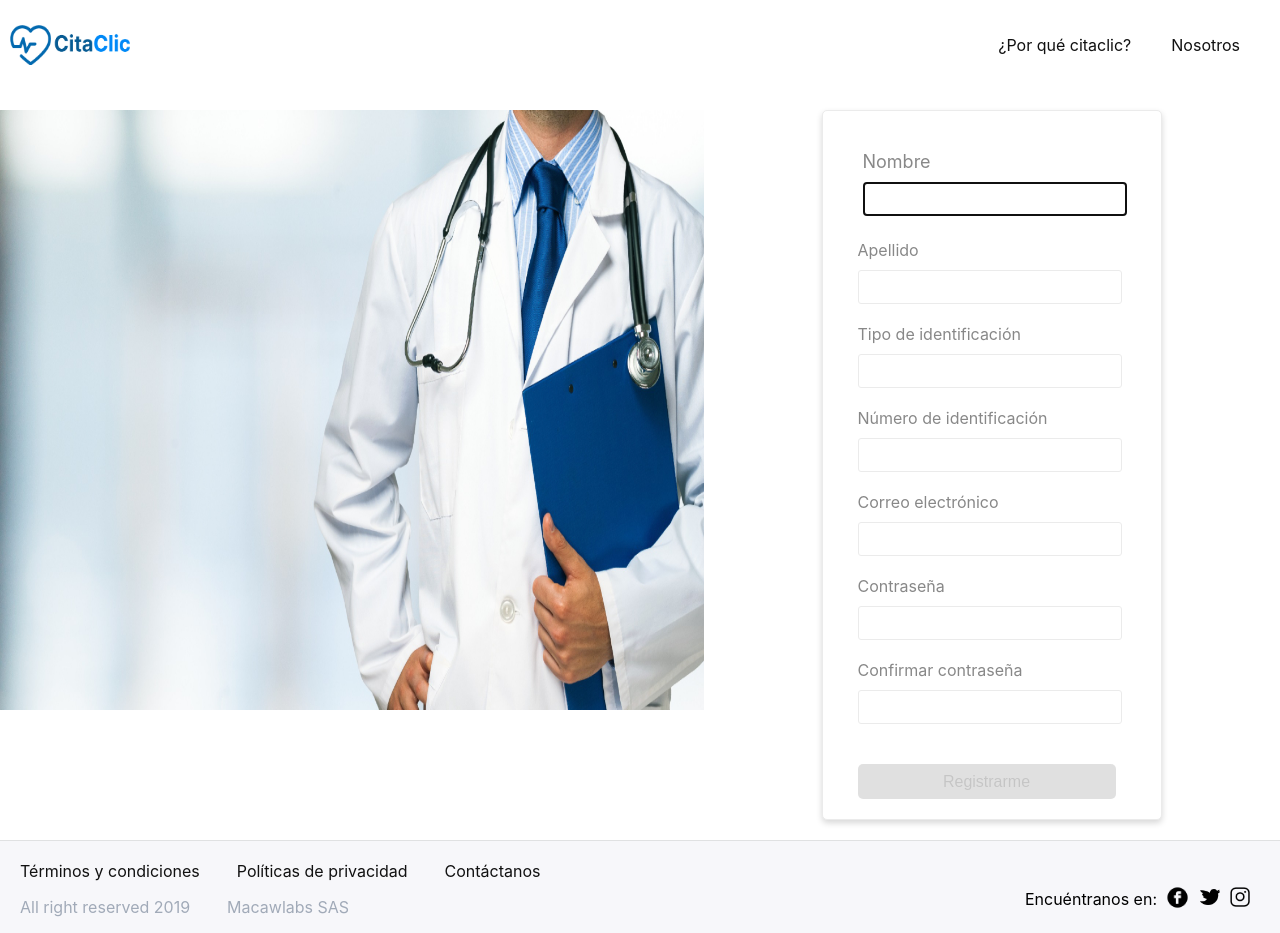
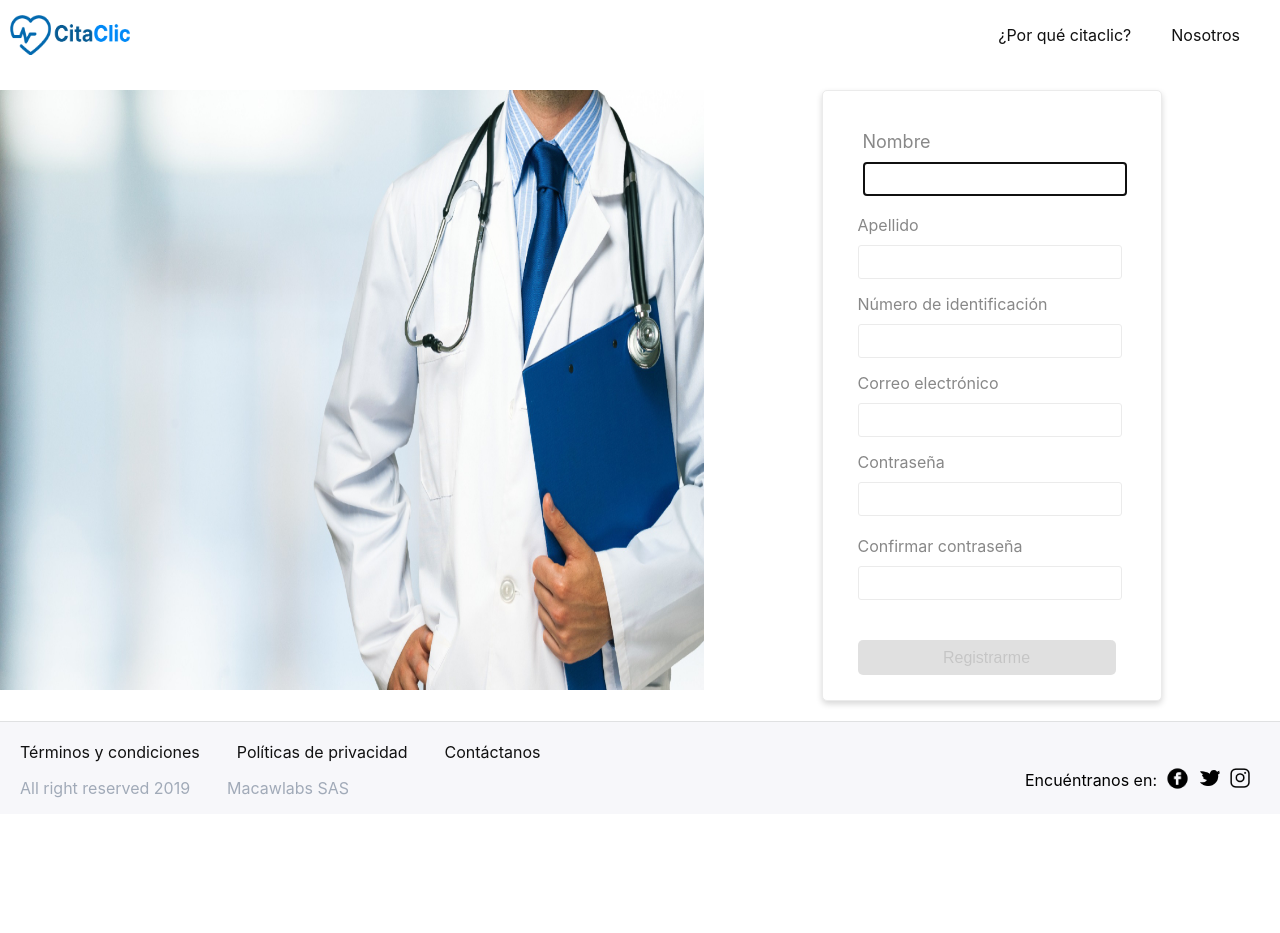
Before and after one commit to davidlondonor/Citaclic, a React (Create React App) app: page /registro in a window 1280 px wide. After the commit the page ends 814 px from the top, so only its background shows below. Built offline with nearby package versions, Linux system fonts and the light colour scheme.

Commit message:
algunos detalles

```diff
--- a/src/home/menu.css
+++ b/src/home/menu.css
@@ -6,7 +6,7 @@
   }
   .nav{
     color: #111111;
-    padding: 25px 20px;
+    padding: 15px 20px;
     cursor: pointer;
     text-decoration: none;
   }
--- a/src/signUP/SignUP.css
+++ b/src/signUP/SignUP.css
@@ -6,7 +6,7 @@ div .container-signup {
 .SignUP{
   display: flex;
   justify-content: center;
-  padding: 20px 20px;
+  padding: 25px 20px;
   width: 298px;
   background-color: #FFFFFF;
   border-radius: 5px;
@@ -26,7 +26,7 @@ div .container-signup {
 .password, .name, .lastName, .email, .mobile, .document-type, .number-document{
   flex-direction: column;
   display: flex;
-  padding-top: 20px;
+  padding-top: 15px;
 }
 .boton-signUp{
   margin-top: 20px;
@@ -53,7 +53,7 @@ div .container-signup {
 .img-signup{
   flex-basis: 55%;
   height: 600px;
-  width: 700px;
+  width: 600px;
 }
 .right-container{
   display: flex;
--- a/src/signUP/SignUP.js
+++ b/src/signUP/SignUP.js
@@ -119,7 +119,7 @@ class SignUP extends React.Component{
                             {this.state.isDirty && this.state.isLastNameEmpty ?
                             (<p className="campoVacio">El campo no puede estar vacío</p>): null}
                         </div>
-                        <div className="document-type">
+                       {/*  <div className="document-type">
                             <label htmlFor="tipo-documento" className="text-label">Tipo de identificación</label>
                             <input
                                 className="stylesInput"
@@ -131,7 +131,7 @@ class SignUP extends React.Component{
                             />
                             {this.state.isDirty && this.state.isDocumentValid ?
                             (<p className="campoVacio">El campo no puede estar vacío</p>): null}
-                        </div>
+                        </div> */}
 
 
                         <div className="number-document">
--- a/src/tarjetaDoctor/Day.jsx
+++ b/src/tarjetaDoctor/Day.jsx
@@ -15,22 +15,22 @@ class Day extends Component {
           {/* <h3>{this.props.subtitle}</h3> */}
           {this.props.mytext}
           <a href="#" className="estilos-dias" mytext='Dia 1' subtitle='Prueba 5' onClick={this.togggleShow}>
-            Dia 1
+            Lúnes
           </a>
           <a href="#" className="estilos-dias" mytext='Dia 2' subtitle='Prueba 5' onClick={this.togggleShow}>
-            Dia 2
+            Martes
           </a>
           <a href="#" className="estilos-dias" mytext='Dia 3' subtitle='Prueba 5' onClick={this.togggleShow}>
-            Dia 3
+            Miércoles
           </a>
           <a href="#" className="estilos-dias" mytext='Dia 4' subtitle='Prueba 5' onClick={this.togggleShow}>
-            Dia 4
+            Jueves
           </a>
           <a href="#" className="estilos-dias" mytext='Dia 5' subtitle='Prueba 5' onClick={this.togggleShow}>
-            Dia 5
+            Viernes
           </a>
           <a href="#" className="estilos-dias" mytext='Dia 6' subtitle='Prueba 5' onClick={this.togggleShow}>
-            Dia 6
+            Sábado
           </a>
         </div>
       );
```
